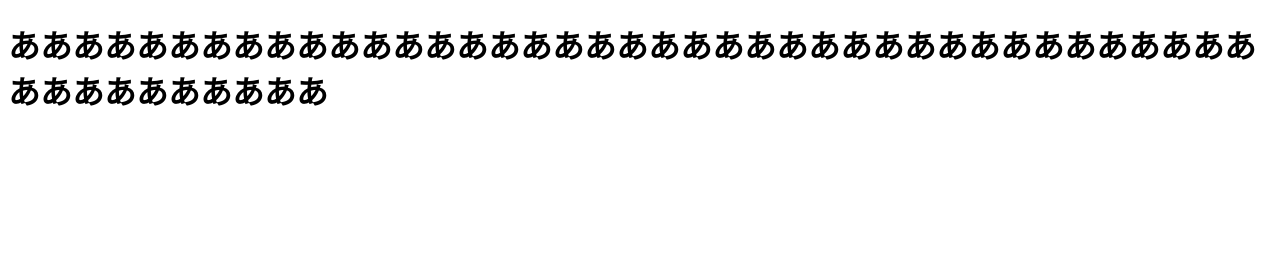
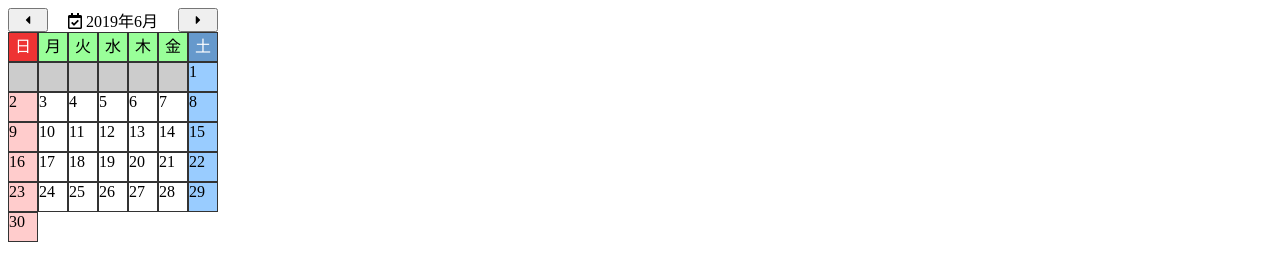
Before and after one commit to terui242/port, a plain HTML site: page index.html in a window 1280 px wide. Drawn offline with nearby package versions, Linux system fonts and the light colour scheme.

Commit message:
[add] all file update

```diff
--- /dev/null
+++ b/calender.css
@@ -0,0 +1,79 @@
+	.calender{
+		display:flex;
+		flex-wrap:wrap;
+		width:290px;
+		/*margin: 0 auto;*/
+		/*30px×７日分*/
+	}
+	.calender div{
+		border:1px solid #333;
+		width:28px;
+		height:28px;
+		/*縦30px横30px*/
+	}
+	nav{
+		display: flex;
+		width: 290px;
+	}
+	nav div{
+		width: calc(100% - 80px);
+		text-align: center;
+	}
+	.youbi{
+		line-height: 28px;
+		color : #000;
+		background-color: #9f9;
+		text-align: center;
+	}
+	/*.youbi:nth-of-type(1){
+		color: #f00;
+	}
+	.youbi:nth-of-type(7){
+		color:#00f;
+	}*/
+
+	.none,.youbi{
+		display: none;
+	}
+
+	.calender .yotei{
+		width:258px;
+	}
+	button{
+	 /*margin: 0 auto;*/
+	 width:40px;
+	}
+	.none{
+		background-color: #ccc;
+	}
+	.sat{
+		color:#fff;
+		background-color: #69c;
+	}
+	.sat2{
+		background-color: #9cf;
+	}
+	.sun,.holiday{
+		color:#fff;
+		background-color: #e33;
+	}
+	.sun2{
+		background-color: #fcc;
+	}
+
+
+	@media screen and (min-width: 640px){
+		.calender,nav{
+			width:210px;
+		}
+		.none,.youbi{
+			display: block;
+		}
+		.yotei{
+			display: none;
+		}
+
+		/*button{
+			margin: 0 auto;
+		}*/
+	}
--- /dev/null
+++ b/calender.js
@@ -0,0 +1,68 @@
+//calender.js
+function setCalender(y,m,d){
+	//日付関数の確認
+	var d        = new Date(y,m,d);
+	var theYear  = d.getFullYear();
+	var theMonth = d.getMonth()+1;
+	var theDay   = d.getDate();
+	var theweek  = d.getDay();
+	var limit    = 0;//月の最大日数をセットするための変数
+
+	//各月の最大日数  00 01 02 03 04 05 06 07 08 09 10 11 12
+	var limitMonth = [29,31,28,31,30,31,30,31,31,30,31,30,31];
+
+
+
+	//これらをまとめた閏年のif条件
+	if( theYear % 400 == 0 || ( (theYear % 4) == 0 && (theYear % 100) != 0 ) ){
+		//閏年
+		limit = limitMonth[0];//29
+	} else {
+		limit = limitMonth[theMonth];//各月
+	}
+
+
+	//月の１日の曜日番号が知りたい
+	var one_week = (new Date(theYear,theMonth-1,1)).getDay();
+
+	console.log(one_week);//2019/1/1➡2
+
+
+
+	var html = '<div class="youbi sun">日</div>';
+	html += '<div class="youbi">月</div>';
+	html +='<div class="youbi">火</div>';
+	html += '<div class="youbi">水</div>';
+	html += '<div class="youbi">木</div>';
+	html += '<div class="youbi">金</div>';
+	html += '<div class="youbi sat">土</div>';
+
+	//$('.youbi').css('color', '#fff');
+	//1日の曜日番号分だけから枠を入れる
+	for(var i=0; i<one_week; i++){
+		html += '<div class="none">&nbsp</div>';
+	}
+	//月の最大日数に変更
+	for(var i=0; i<limit; i++){
+		var weeks ="";
+		var weeks2 = "";
+
+		var youbinum = (new Date(theYear,theMonth-1,i+1)).getDay();
+		if(youbinum == 0){
+			weeks = ' class = "sun2"' ;
+			weeks2 = ' sun2 ';
+		}else if(youbinum == 6){
+			weeks = ' class = "sat2"' ;
+			weeks2 = ' sun2 ';
+		}
+
+
+		//31以降は、表示しない
+		html += '<div'+weeks+'>'+(i+1)+'</div><div class="yotei'+weeks2+'">予定</div>';
+
+
+	}//end for
+
+	return html;
+
+}//end func
--- /dev/null
+++ b/control.js
@@ -0,0 +1,57 @@
+(function(){
+
+	var d        = new Date();
+	var theYear  = d.getFullYear();
+	var theMonth = d.getMonth();
+	var theDay   = d.getDay();
+	var cal = document.querySelector(".calender");
+	cal.innerHTML = setCalender(theYear,theMonth,theDay);
+
+	var pdate = document.querySelector("#date");
+
+	pdate.setAttribute("data-y",theYear);
+	pdate.setAttribute("data-m",theMonth+1);
+	pdate.setAttribute("data-d",theDay);
+	pdate.innerHTML = theYear+"年"+(theMonth+1)+"月";
+
+	var prev = document.querySelector("#prev");
+	var next = document.querySelector("#next");
+
+	prev.onclick = function(){
+		var y = pdate.getAttribute("data-y");
+		var m = pdate.getAttribute("data-m");
+		var d = pdate.getAttribute("data-d");
+
+		m--;
+
+		if(m<1){
+			m = 12;
+			y--;
+		}
+	 	pdate.setAttribute("data-y",y);
+		pdate.setAttribute("data-m",m);
+		pdate.setAttribute("data-d",d);
+		pdate.innerHTML = y+"年"+m+"月";
+		cal.innerHTML = setCalender(y,m-1,d);
+	}
+
+	next.onclick = function(){
+		var y = pdate.getAttribute("data-y");
+		var m = pdate.getAttribute("data-m");
+		var d = pdate.getAttribute("data-d");
+
+		m++;
+
+		if(m>12){
+			m = 1;
+			y++;
+		}
+	 	pdate.setAttribute("data-y",y);
+		pdate.setAttribute("data-m",m);
+		pdate.setAttribute("data-d",d);
+		pdate.innerHTML = y+"年"+m+"月";
+		cal.innerHTML = setCalender(y,m-1,d);
+
+	}
+
+})();
--- a/index.html
+++ b/index.html
@@ -2,9 +2,33 @@
 <html lang="ja">
 <head>
 	<meta charset="UTF-8" />
-	<title>ポートフォリオじゃい！！</title>
+	<meta name="viewport" content="width=devicewidth,initial-scale=1.0" />
+	<title>calender生成</title>
+	<link rel="stylesheet" href="calender.css" />
+	<link rel="stylesheet" href="https://use.fontawesome.com/releases/v5.5.0/css/all.css" integrity="sha384-B4dIYHKNBt8Bc12p+WXckhzcICo0wtJAoU8YZTY5qE0Id1GSseTk6S+L3BlXeVIU" crossorigin="anonymous" />
 </head>
 <body>
-	<h1>あああああああああああああああああああああああああああああああああああああああああああああああああ</h1>
+
+	<!-- <button id = "open"><i class="fab fa-openid"></i></button>
+	<button id = "close"><i class="fas fa-window-close"></i></button> -->
+<div id="block">
+	<nav>
+		<button id="prev"><i class="fas fa-caret-left"></i></button>
+		<div>
+		<i class="far fa-calendar-check"></i>
+		<span id="date" data-y="" data-m="" >2019年1月</span>
+		</div>
+		<button id="next"><i class="fas fa-caret-right"></i></button>
+	</nav>
+</div>
+
+<div class="calender"></div>
+
+<script src="http://ajax.googleapis.com/ajax/libs/jquery/1.9.1/jquery.min.js"></script>
+<script src="calender.js"></script>
+<script src="control.js"></script>
+<script src="muda.js"></script>
+
+
 </body>
 </html>
```
